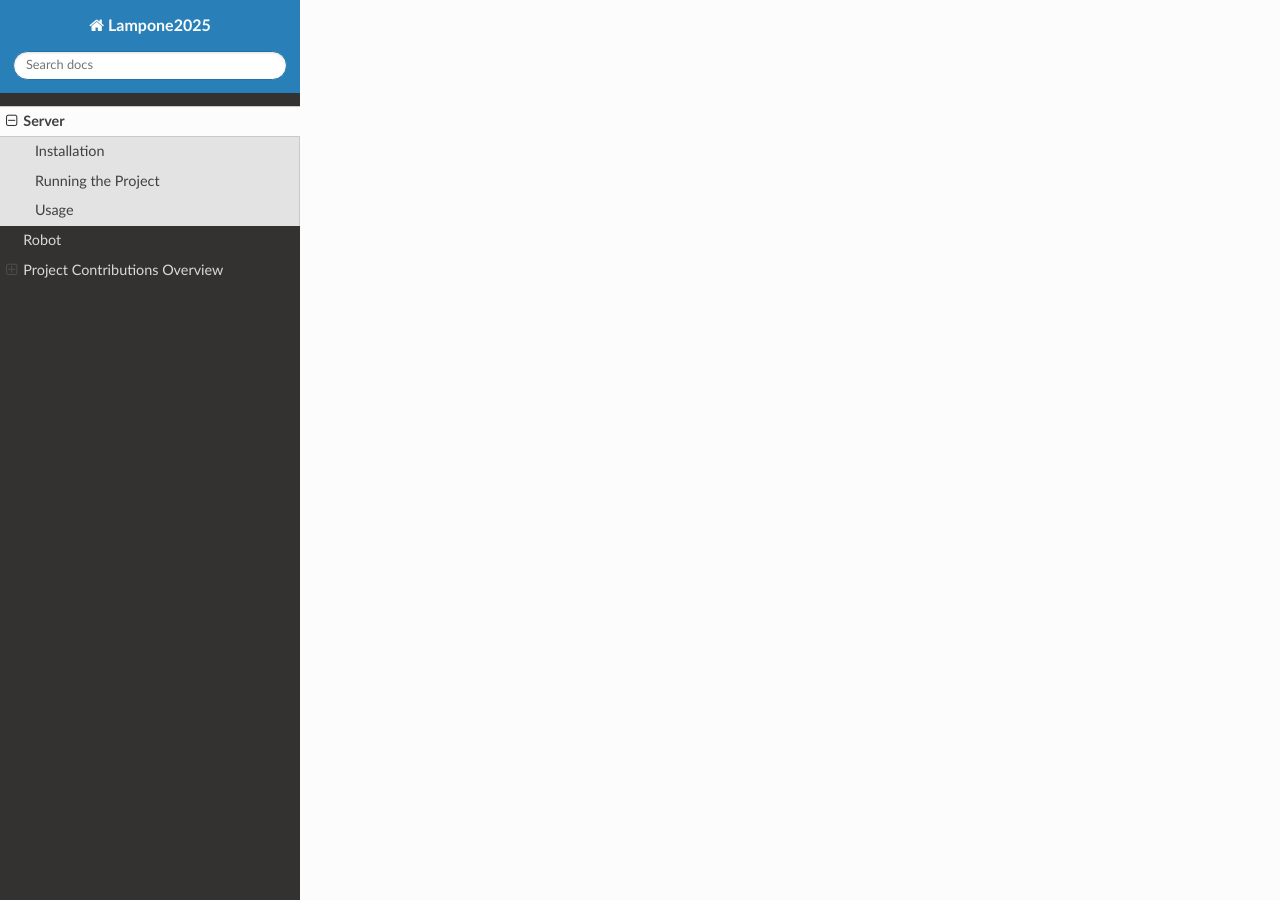
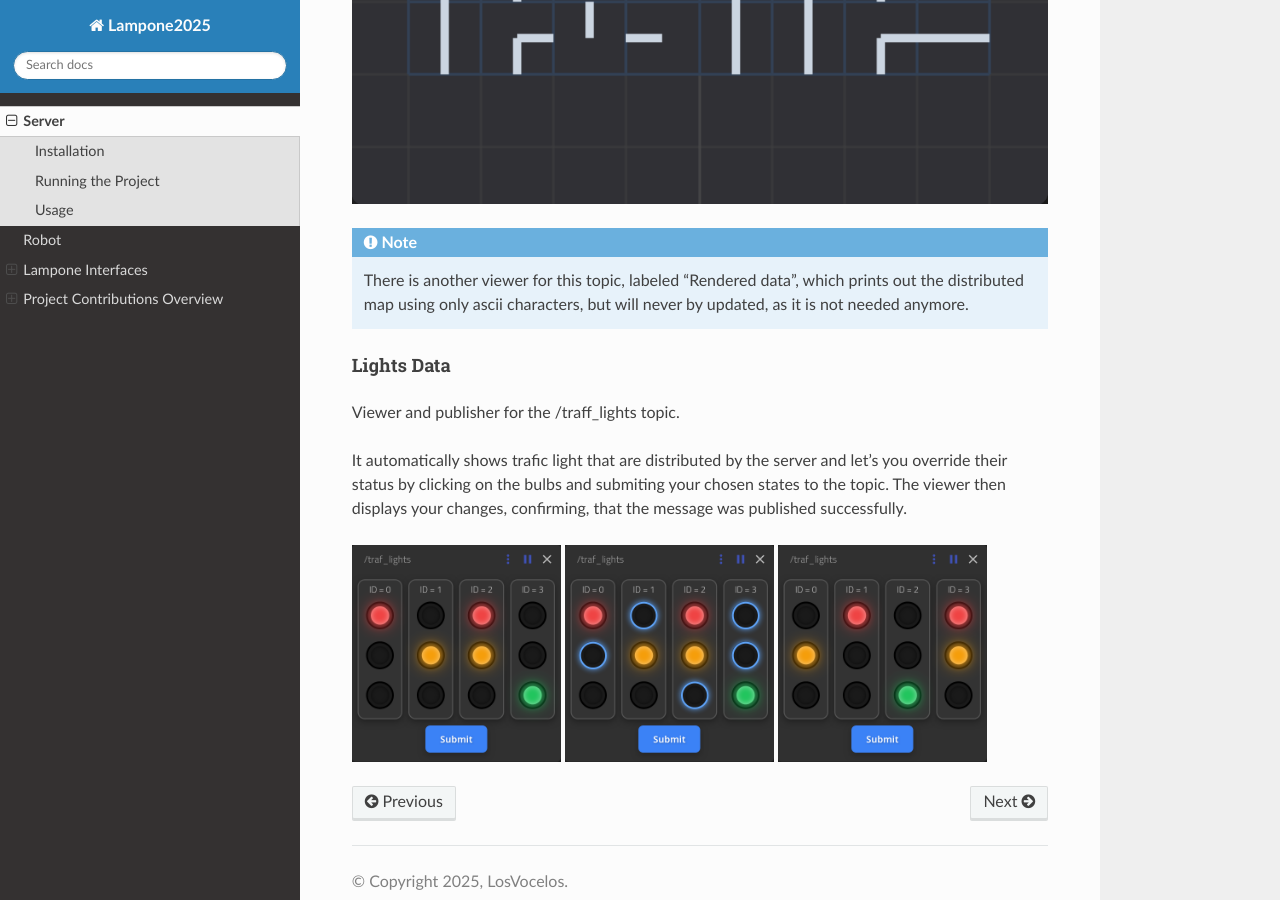
Before and after one commit to LosVocelos/LamponeDocs, a Sphinx documentation site: the page built from docs/source/server.rst, in a window 1280 px wide and 900 px high, scrolled down 4214 px. Built offline with Sphinx 7.4.7 and the Read the Docs theme 3.1.0, drawn with Linux system fonts in a browser that asks for light colours; some of the changed text lies outside the part shown.

Commit message:
Added Interfaces and images

```diff
--- a/docs/source/index.rst
+++ b/docs/source/index.rst
@@ -15,4 +15,5 @@ Contents
 
    server
    robot
+   interfaces
    overview
--- a/docs/source/server.rst
+++ b/docs/source/server.rst
@@ -87,7 +91,9 @@ This project includes custom viewers integrated into rosboard to display our uni
 Road Map Viewer
 """""""""""""""
 
-Visualizes the map distributed by topic /road_map
+For now, it only plots the map distributed by topic /road_map into a canvas, that you can zoom in/out and move.
+
+.. image:: img/ROSboard_road_map.png
 
 .. note::
    There is another viewer for this topic, labeled "Rendered data", which prints out the distributed map using only ascii characters,
@@ -96,4 +102,17 @@ Visualizes the map distributed by topic /road_map
 Lights Data
 """""""""""
 
-Viewer and publisher for the /traff_lights topic
+Viewer and publisher for the /traff_lights topic.
+
+It automatically shows trafic light that are distributed by the server
+and let's you override their status by clicking on the bulbs and submiting your chosen states to the topic.
+The viewer then displays your changes, confirming, that the message was published successfully.
+
+.. image:: img/ROSboard_traf_lights_1.png
+   :width: 30%
+
+.. image:: img/ROSboard_traf_lights_2.png
+   :width: 30%
+
+.. image:: img/ROSboard_traf_lights_3.png
+   :width: 30%
```
Also changed, not shown: other parts of docs/source/server.rst (+5 -1 lines), docs/source/interfaces.rst (added, +71 -0 lines), docs/source/overview.rst (+19 -18 lines), docs/source/img/ROSboard.png (deleted), docs/source/img/ROSboard_empty.png (added), docs/source/img/ROSboard_menu.png (added), docs/source/img/ROSboard_road_map.png (added), docs/source/img/ROSboard_traf_lights_1.png (added), docs/source/img/ROSboard_traf_lights_2.png (added), docs/source/img/ROSboard_traf_lights_3.png (added), docs/source/img/ROSboard_viewers.png (added).
